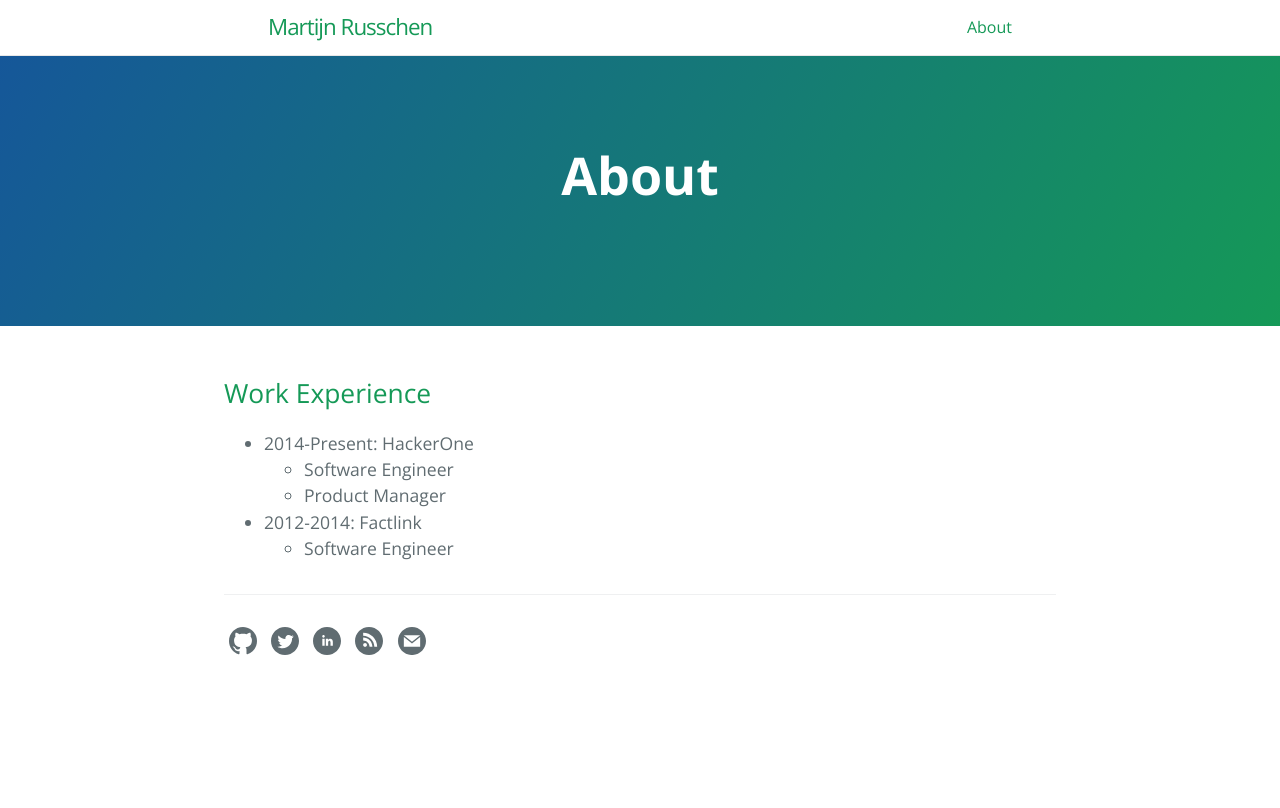
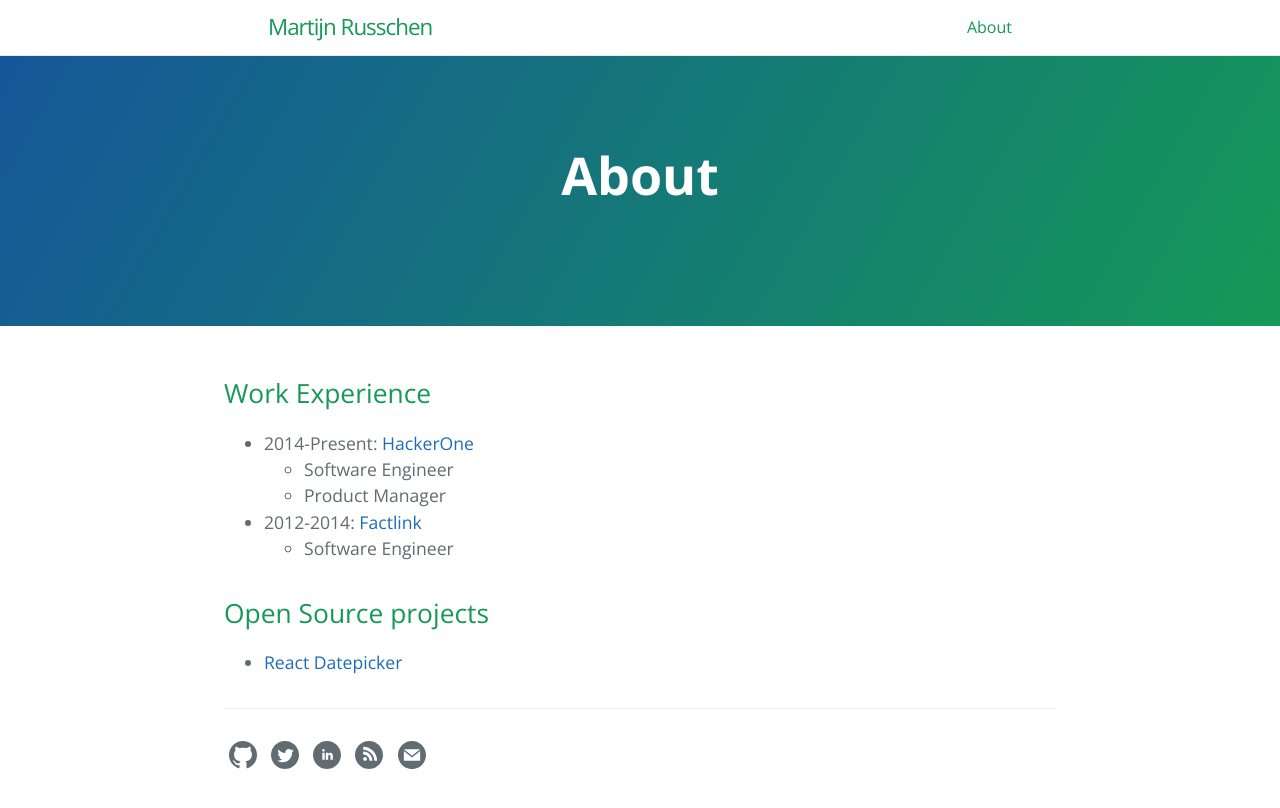
Before and after one commit to martijnrusschen/martijnrusschen.nl, a Jekyll site: the page built from about.md, in a window 1280 px wide. Shown: the top 808 px of the page. Built offline with Jekyll 4.4.1, drawn with Linux system fonts in a browser that asks for light colours.

Commit message:
Add links and projects

```diff
--- a/about.md
+++ b/about.md
@@ -5,8 +5,12 @@ title: About
 
 ## Work Experience
 
-- 2014-Present: HackerOne
+- 2014-Present: [HackerOne](https://hackerone.com)
   - Software Engineer
   - Product Manager
-- 2012-2014: Factlink
+- 2012-2014: [Factlink](https://factlink.com)
   - Software Engineer
+
+## Open Source projects
+
+- [React Datepicker](https://github.com/Hacker0x01/react-datepicker)
```
